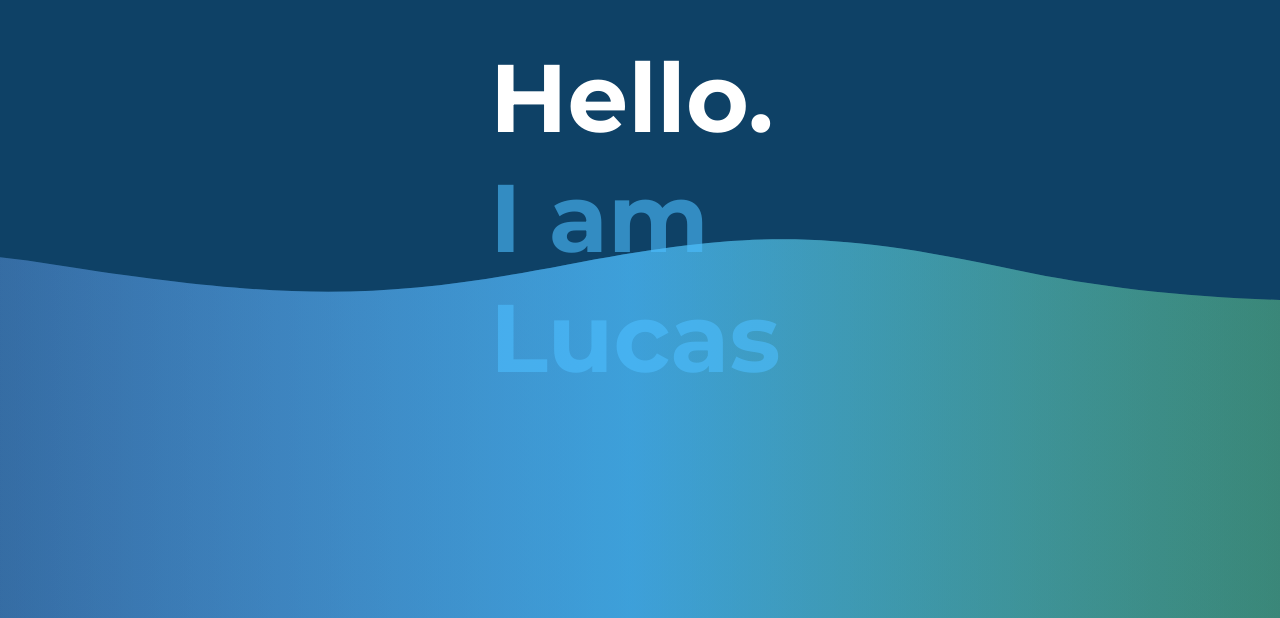
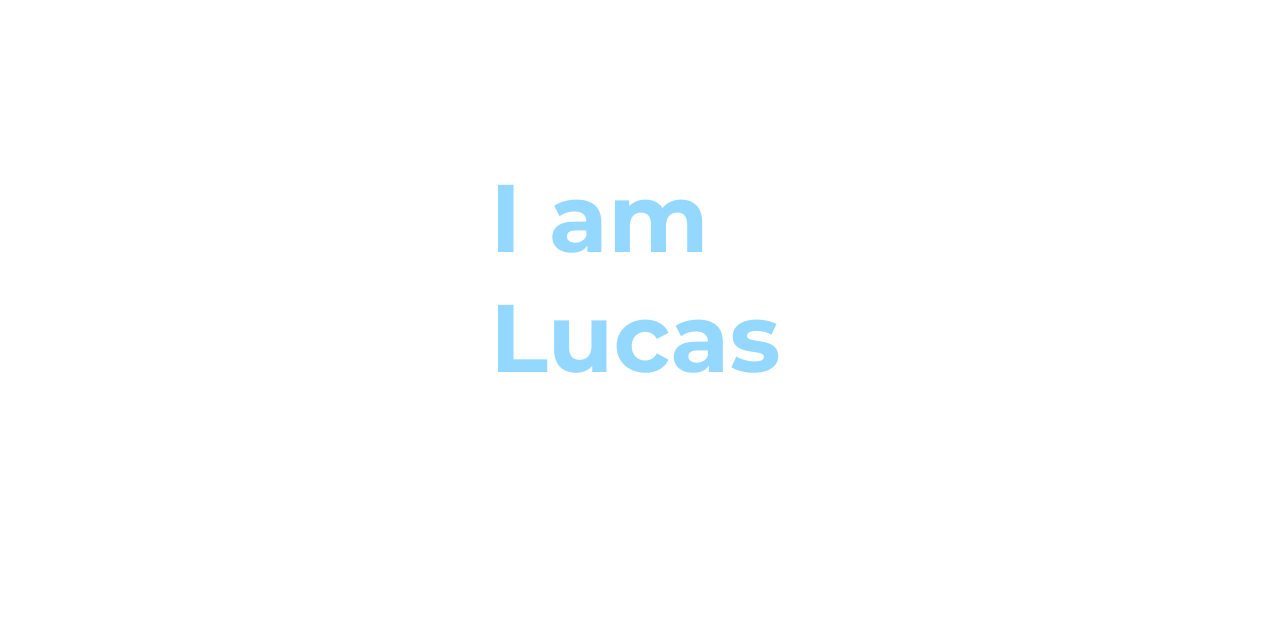
Before and after one commit to k1nha/portfolio, a React (Vite) app: page / in a window 1280 px wide. Shown: the part 182-800 px from the top of the page. Built offline with nearby package versions, Linux system fonts and the light colour scheme.

Commit message:
style: change id for svg

```diff
--- a/src/index.css
+++ b/src/index.css
@@ -3,7 +3,7 @@
   padding: 0;
   margin: 0;
 }
-svg {
+#background {
   z-index: -1;
   position: absolute;
   top: 0;
```
